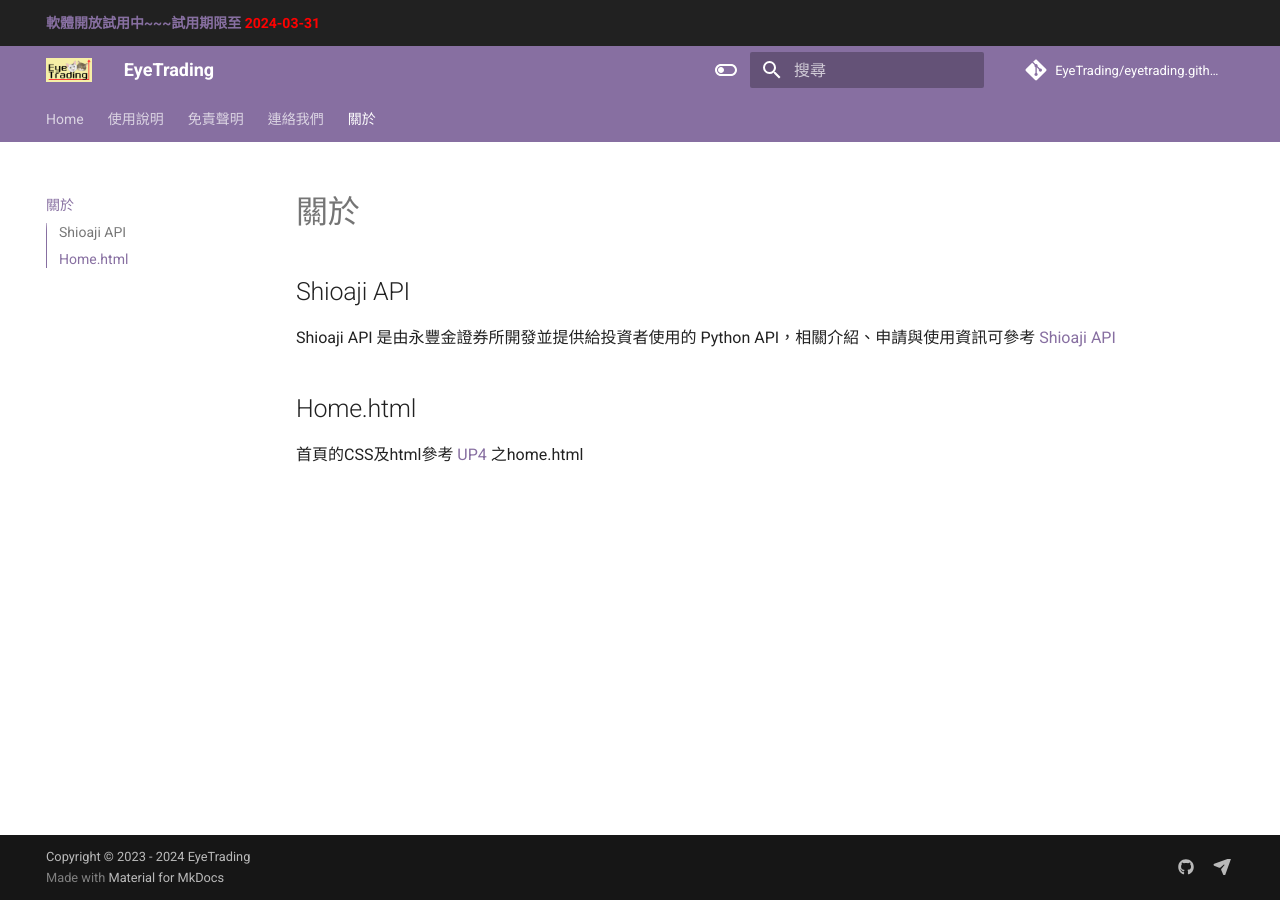
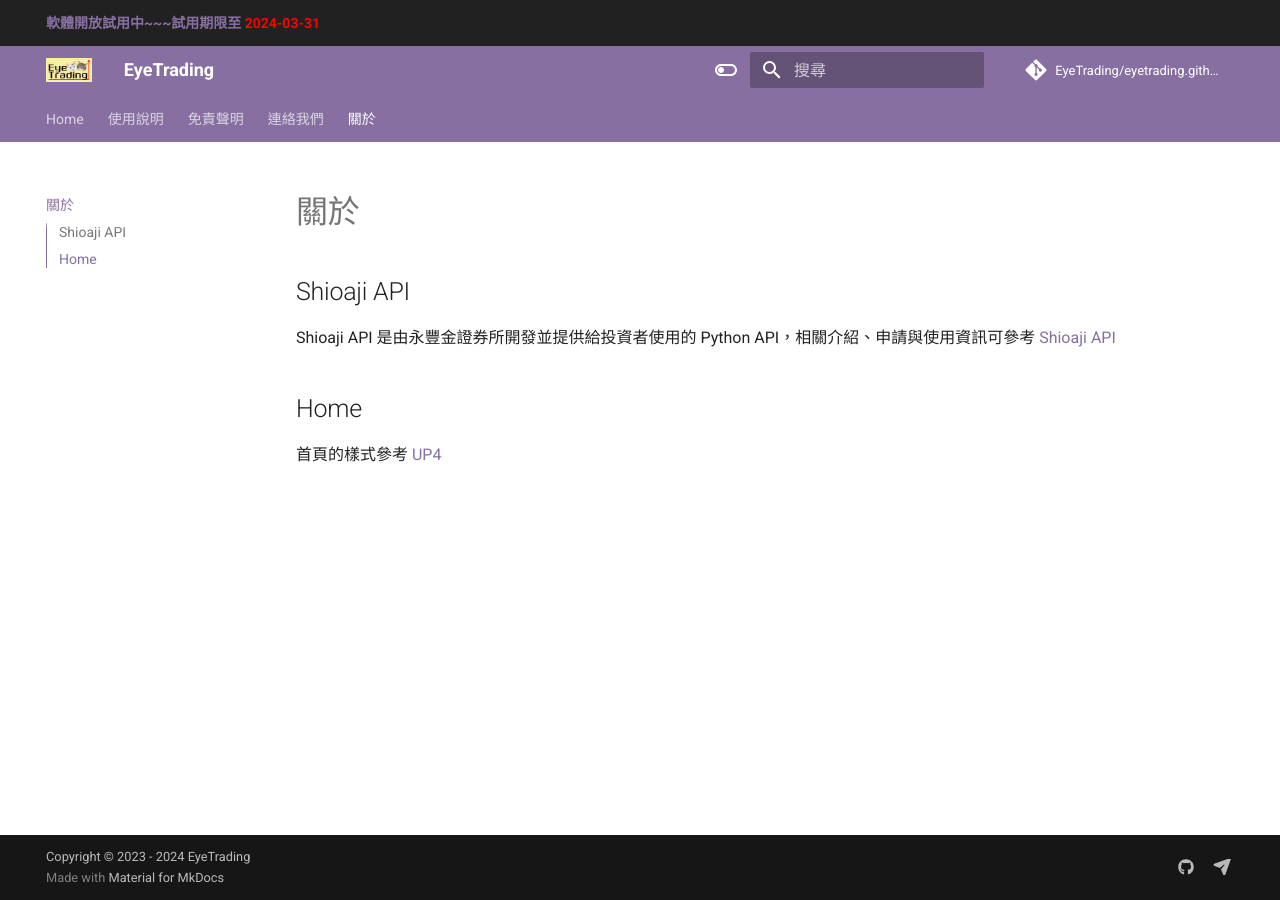
Before and after one commit to EyeTrading/eyetrading.github.io, an MkDocs documentation site: the page built from docs/about.md, in a window 1280 px wide. Built offline with MkDocs 1.6.1 and Material for MkDocs 9.7.7, drawn with Linux system fonts in a browser that asks for light colours; comment, search, counter and statistics services are not loaded.

Commit message:
Update about.md

```diff
--- a/docs/about.md
+++ b/docs/about.md
@@ -4,6 +4,6 @@
 
 Shioaji API 是由永豐金證券所開發並提供給投資者使用的 Python API，相關介紹、申請與使用資訊可參考 <a href="https://sinotrade.github.io/" target="_blank">Shioaji API</a>
 
-## Home.html
+## Home
 
-首頁的CSS及html參考 <a href="https://github.com/up42/up42-py" target="_blank">UP4</a> 之home.html
+首頁的樣式參考 <a href="https://github.com/up42/up42-py" target="_blank">UP4</a>
```
